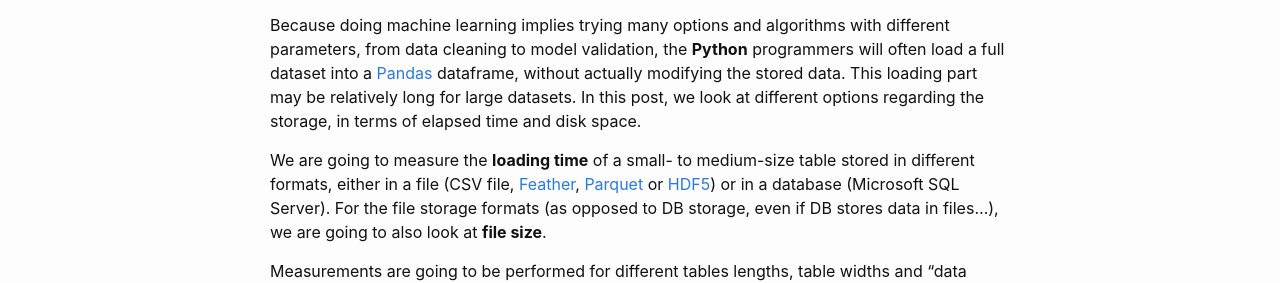
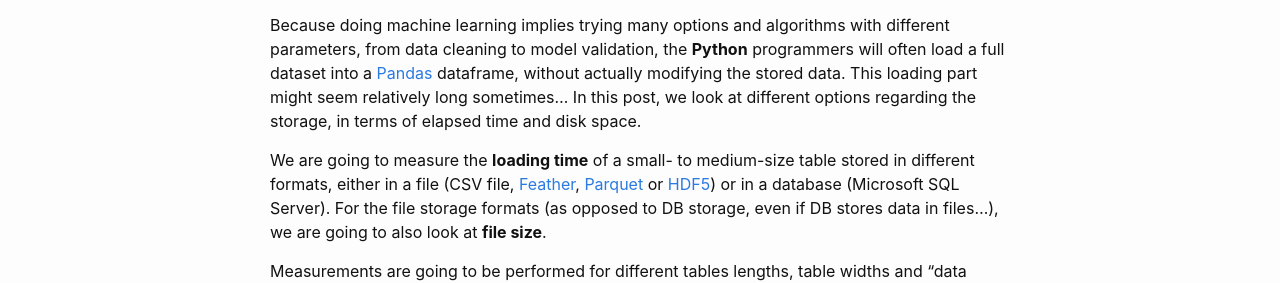
Before and after one commit to aetperf/aetperf.github.io, a Jekyll site: the page built from _posts/2019-07-30-Loading_data_into_a_Pandas_DataFrame.md, in a window 1280 px wide and 900 px high. Shown: the part 453-736 px from the top of the window. Built offline with Jekyll 4.4.1, drawn with Linux system fonts in a browser that asks for light colours; comment, search, counter and statistics services are not loaded.

Commit message:
smalll update

```diff
--- a/_posts/2019-07-30-Loading_data_into_a_Pandas_DataFrame.md
+++ b/_posts/2019-07-30-Loading_data_into_a_Pandas_DataFrame.md
@@ -8,7 +8,7 @@ tags: Python Pandas MSSQL CSV Parquet Feather HDF dataframe
 
 ![moebius](/img/2019-07-30_01/moebius01.jpg "moebius")
 
-Because doing machine learning implies trying many options and algorithms with different parameters, from data cleaning to model validation, the **Python** programmers will often load a full dataset into a [Pandas](https://pandas.pydata.org/) dataframe, without actually modifying the stored data. This loading part may be relatively long for large datasets. In this post, we look at different options regarding the storage, in terms of elapsed time and disk space.
+Because doing machine learning implies trying many options and algorithms with different parameters, from data cleaning to model validation, the **Python** programmers will often load a full dataset into a [Pandas](https://pandas.pydata.org/) dataframe, without actually modifying the stored data. This loading part might seem relatively long sometimes... In this post, we look at different options regarding the storage, in terms of elapsed time and disk space.
 
 We are going to measure the **loading time** of a small- to medium-size table stored in different formats, either in a file (CSV file, [Feather](https://github.com/wesm/feather), [Parquet](https://parquet.apache.org/) or
  [HDF5](https://support.hdfgroup.org/HDF5/whatishdf5.html)) or in a database (Microsoft SQL Server). For the file storage formats (as opposed to DB storage, even if DB stores data in files...), we are going to also look at **file size**.
```
